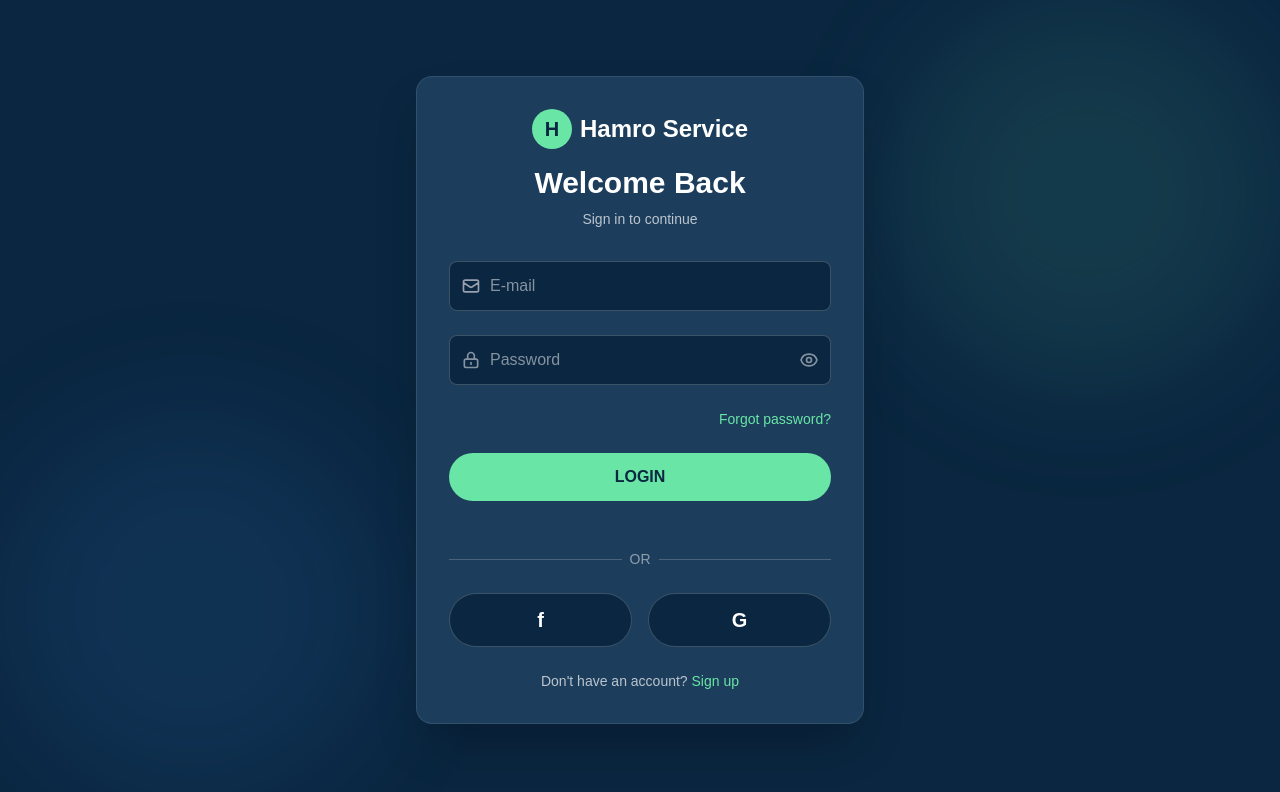
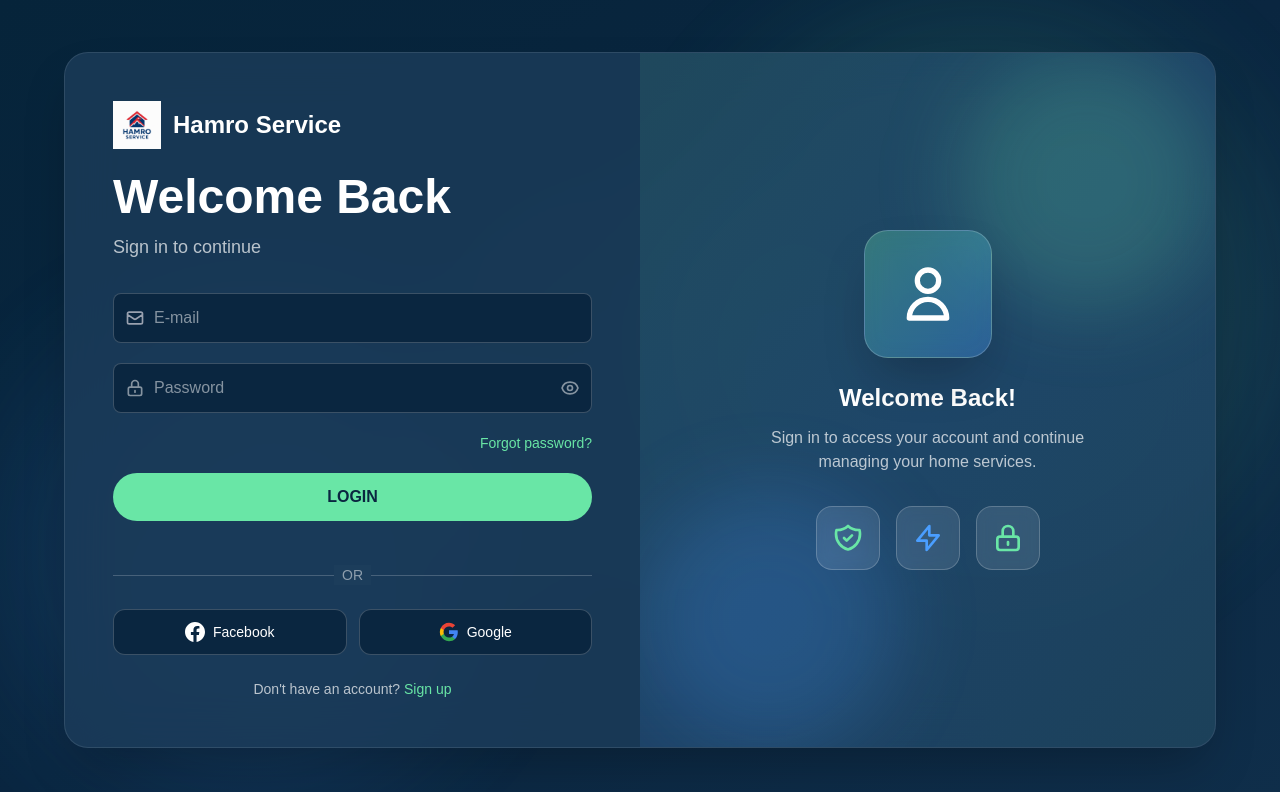
Before and after one commit to FadedShadow17/hamro_service_web_frontend, a Next.js app: page /login in a window 1280 px wide. Shown: the top 792 px of the page. Built offline with nearby package versions, Linux system fonts and the light colour scheme.

Commit message:
Login, Signup page optimization

```diff
--- a/app/(auth)/_components/AuthCard.tsx
+++ b/app/(auth)/_components/AuthCard.tsx
@@ -4,30 +4,129 @@ interface AuthCardProps {
   title: string;
   subtitle?: string;
   children: ReactNode;
+  illustration?: 'login' | 'register' | 'forgot';
 }
 
-export function AuthCard({ title, subtitle, children }: AuthCardProps) {
+export function AuthCard({ title, subtitle, children, illustration = 'login' }: AuthCardProps) {
   return (
-    <div className="flex min-h-screen items-center justify-center bg-[#0A2640] px-4 py-12">
-      {/* Subtle gradient shapes */}
-      <div className="absolute top-0 right-0 w-96 h-96 bg-[#69E6A6]/10 rounded-full blur-3xl"></div>
-      <div className="absolute bottom-0 left-0 w-96 h-96 bg-[#4A9EFF]/10 rounded-full blur-3xl"></div>
+    <div className="flex min-h-screen items-center justify-center bg-gradient-to-br from-[#06243A] via-[#0A2640] to-[#0F2E4A] px-4 py-12 relative overflow-hidden">
+      {/* Animated gradient shapes */}
+      <div className="absolute top-0 right-0 w-[600px] h-[600px] bg-[#69E6A6]/15 rounded-full blur-3xl animate-pulse"></div>
+      <div className="absolute bottom-0 left-0 w-[500px] h-[500px] bg-[#4A9EFF]/15 rounded-full blur-3xl animate-pulse" style={{ animationDelay: '1s' }}></div>
+      <div className="absolute top-1/2 left-1/2 transform -translate-x-1/2 -translate-y-1/2 w-[400px] h-[400px] bg-[#69E6A6]/5 rounded-full blur-3xl"></div>
 
-      <div className="w-full max-w-md relative z-10">
-        <div className="rounded-2xl bg-[#1C3D5B] p-8 shadow-2xl border border-white/10">
-          <div className="mb-8 text-center">
-            <div className="flex items-center justify-center space-x-2 mb-4">
-              <div className="w-10 h-10 rounded-full bg-[#69E6A6] flex items-center justify-center">
-                <span className="text-[#0A2640] font-bold text-xl">H</span>
+      <div className="w-full max-w-6xl relative z-10">
+        <div className="grid grid-cols-1 lg:grid-cols-2 gap-0 bg-[#1C3D5B]/80 backdrop-blur-xl rounded-3xl shadow-2xl border border-white/10 overflow-hidden">
+          {/* Left Side - Form */}
+          <div className="p-8 lg:p-12 flex flex-col justify-center">
+            <div className="mb-8">
+              <div className="flex items-center space-x-3 mb-6">
+                <div className="relative w-12 h-12 flex-shrink-0">
+                  <img
+                    src="/images/hamro service.png"
+                    alt="Hamro Service Logo"
+                    className="w-full h-full object-contain"
+                  />
+                </div>
+                <span className="text-white text-2xl font-bold">Hamro Service</span>
               </div>
-              <span className="text-white text-2xl font-bold">Hamro Service</span>
+              <h1 className="text-4xl lg:text-5xl font-bold text-white mb-3">{title}</h1>
+              {subtitle && (
+                <p className="text-lg text-white/70">{subtitle}</p>
+              )}
             </div>
-            <h1 className="text-3xl font-bold text-white">{title}</h1>
-            {subtitle && (
-              <p className="mt-2 text-sm text-white/70">{subtitle}</p>
-            )}
+            {children}
           </div>
-          {children}
+
+          {/* Right Side - Illustration */}
+          <div className="hidden lg:flex items-center justify-center p-12 bg-gradient-to-br from-[#69E6A6]/10 via-[#4A9EFF]/10 to-[#69E6A6]/5 relative overflow-hidden">
+            {/* Decorative elements */}
+            <div className="absolute top-0 right-0 w-64 h-64 bg-[#69E6A6]/20 rounded-full blur-2xl"></div>
+            <div className="absolute bottom-0 left-0 w-64 h-64 bg-[#4A9EFF]/20 rounded-full blur-2xl"></div>
+
+            <div className="relative z-10 text-center">
+              {illustration === 'login' && (
+                <div className="space-y-6">
+                  <div className="w-32 h-32 mx-auto rounded-3xl bg-gradient-to-br from-[#69E6A6]/30 to-[#4A9EFF]/30 backdrop-blur-md border border-white/20 flex items-center justify-center shadow-2xl">
+                    <svg className="w-16 h-16 text-white" fill="none" stroke="currentColor" viewBox="0 0 24 24">
+                      <path strokeLinecap="round" strokeLinejoin="round" strokeWidth={2} d="M16 7a4 4 0 11-8 0 4 4 0 018 0zM12 14a7 7 0 00-7 7h14a7 7 0 00-7-7z" />
+                    </svg>
+                  </div>
+                  <div className="space-y-3">
+                    <h3 className="text-2xl font-bold text-white">Welcome Back!</h3>
+                    <p className="text-white/70 max-w-sm mx-auto">
+                      Sign in to access your account and continue managing your home services.
+                    </p>
+                  </div>
+                  <div className="flex justify-center gap-4 mt-8">
+                    <div className="w-16 h-16 rounded-2xl bg-white/10 backdrop-blur-sm border border-white/20 flex items-center justify-center">
+                      <svg className="w-8 h-8 text-[#69E6A6]" fill="none" stroke="currentColor" viewBox="0 0 24 24">
+                        <path strokeLinecap="round" strokeLinejoin="round" strokeWidth={2} d="M9 12l2 2 4-4m5.618-4.016A11.955 11.955 0 0112 2.944a11.955 11.955 0 01-8.618 3.04A12.02 12.02 0 003 9c0 5.591 3.824 10.29 9 11.622 5.176-1.332 9-6.03 9-11.622 0-1.042-.133-2.052-.382-3.016z" />
+                      </svg>
+                    </div>
+                    <div className="w-16 h-16 rounded-2xl bg-white/10 backdrop-blur-sm border border-white/20 flex items-center justify-center">
+                      <svg className="w-8 h-8 text-[#4A9EFF]" fill="none" stroke="currentColor" viewBox="0 0 24 24">
+                        <path strokeLinecap="round" strokeLinejoin="round" strokeWidth={2} d="M13 10V3L4 14h7v7l9-11h-7z" />
+                      </svg>
+                    </div>
+                    <div className="w-16 h-16 rounded-2xl bg-white/10 backdrop-blur-sm border border-white/20 flex items-center justify-center">
+                      <svg className="w-8 h-8 text-[#69E6A6]" fill="none" stroke="currentColor" viewBox="0 0 24 24">
+                        <path strokeLinecap="round" strokeLinejoin="round" strokeWidth={2} d="M12 15v2m-6 4h12a2 2 0 002-2v-6a2 2 0 00-2-2H6a2 2 0 00-2 2v6a2 2 0 002 2zm10-10V7a4 4 0 00-8 0v4h8z" />
+                      </svg>
+                    </div>
+                  </div>
+                </div>
+              )}
+
+              {illustration === 'register' && (
+                <div className="space-y-6">
+                  <div className="w-32 h-32 mx-auto rounded-3xl bg-gradient-to-br from-[#69E6A6]/30 to-[#4A9EFF]/30 backdrop-blur-md border border-white/20 flex items-center justify-center shadow-2xl">
+                    <svg className="w-16 h-16 text-white" fill="none" stroke="currentColor" viewBox="0 0 24 24">
+                      <path strokeLinecap="round" strokeLinejoin="round" strokeWidth={2} d="M18 9v3m0 0v3m0-3h3m-3 0h-3m-2-5a4 4 0 11-8 0 4 4 0 018 0zM3 20a6 6 0 0112 0v1H3v-1z" />
+                    </svg>
+                  </div>
+                  <div className="space-y-3">
+                    <h3 className="text-2xl font-bold text-white">Join Us Today!</h3>
+                    <p className="text-white/70 max-w-sm mx-auto">
+                      Create your account and start booking professional home services in minutes.
+                    </p>
+                  </div>
+                  <div className="grid grid-cols-3 gap-3 mt-8">
+                    {[1, 2, 3].map((i) => (
+                      <div key={i} className="w-full h-20 rounded-xl bg-white/10 backdrop-blur-sm border border-white/20 flex items-center justify-center">
+                        <svg className="w-8 h-8 text-[#69E6A6]" fill="none" stroke="currentColor" viewBox="0 0 24 24">
+                          <path strokeLinecap="round" strokeLinejoin="round" strokeWidth={2} d="M5 13l4 4L19 7" />
+                        </svg>
+                      </div>
+                    ))}
+                  </div>
+                </div>
+              )}
+
+              {illustration === 'forgot' && (
+                <div className="space-y-6">
+                  <div className="w-32 h-32 mx-auto rounded-3xl bg-gradient-to-br from-[#69E6A6]/30 to-[#4A9EFF]/30 backdrop-blur-md border border-white/20 flex items-center justify-center shadow-2xl">
+                    <svg className="w-16 h-16 text-white" fill="none" stroke="currentColor" viewBox="0 0 24 24">
+                      <path strokeLinecap="round" strokeLinejoin="round" strokeWidth={2} d="M15 7a2 2 0 012 2m4 0a6 6 0 01-7.743 5.743L11 17H9v2H7v2H4a1 1 0 01-1-1v-2.586a1 1 0 01.293-.707l5.964-5.964A6 6 0 1121 9z" />
+                    </svg>
+                  </div>
+                  <div className="space-y-3">
+                    <h3 className="text-2xl font-bold text-white">Reset Password</h3>
+                    <p className="text-white/70 max-w-sm mx-auto">
+                      Enter your email address and we'll send you instructions to reset your password.
+                    </p>
+                  </div>
+                  <div className="flex justify-center mt-8">
+                    <div className="w-24 h-24 rounded-2xl bg-white/10 backdrop-blur-sm border border-white/20 flex items-center justify-center">
+                      <svg className="w-12 h-12 text-[#69E6A6]" fill="none" stroke="currentColor" viewBox="0 0 24 24">
+                        <path strokeLinecap="round" strokeLinejoin="round" strokeWidth={2} d="M3 8l7.89 5.26a2 2 0 002.22 0L21 8M5 19h14a2 2 0 002-2V7a2 2 0 00-2-2H5a2 2 0 00-2 2v10a2 2 0 002 2z" />
+                      </svg>
+                    </div>
+                  </div>
+                </div>
+              )}
+            </div>
+          </div>
         </div>
       </div>
     </div>
--- a/app/(auth)/_components/ForgotPasswordForm.tsx
+++ b/app/(auth)/_components/ForgotPasswordForm.tsx
@@ -48,7 +48,7 @@ export function ForgotPasswordForm() {
   };
 
   return (
-    <AuthCard title="Forgot Password" subtitle="Enter your email to reset password">
+    <AuthCard title="Forgot Password" subtitle="Enter your email to reset password" illustration="forgot">
       <form onSubmit={handleSubmit(onSubmit)} className="space-y-6">
         {error && (
           <div className="rounded-lg bg-red-500/20 border border-red-500/50 p-3 text-sm text-red-400">
--- a/app/(auth)/_components/LoginForm.tsx
+++ b/app/(auth)/_components/LoginForm.tsx
@@ -64,8 +64,8 @@ export function LoginForm() {
   };
 
   return (
-    <AuthCard title="Welcome Back" subtitle="Sign in to continue">
-      <form onSubmit={handleSubmit(onSubmit)} className="space-y-6">
+    <AuthCard title="Welcome Back" subtitle="Sign in to continue" illustration="login">
+      <form onSubmit={handleSubmit(onSubmit)} className="space-y-5">
         {success && (
           <div className="rounded-lg bg-[#69E6A6]/20 border border-[#69E6A6]/50 p-3 text-sm text-[#69E6A6]">
             {success}
@@ -206,18 +206,27 @@ export function LoginForm() {
           </div>
         </div>
 
-        <div className="flex gap-4">
+        <div className="flex gap-3">
           <button
             type="button"
-            className="flex flex-1 items-center justify-center rounded-full border border-white/20 bg-[#0A2640] p-3 transition-colors hover:bg-white/10"
+            className="flex flex-1 items-center justify-center gap-2 rounded-xl border border-white/20 bg-[#0A2640] py-3 px-4 transition-all hover:bg-white/10 hover:border-[#69E6A6]/30"
           >
-            <span className="text-xl font-bold text-white">f</span>
+            <svg className="w-5 h-5 text-white" fill="currentColor" viewBox="0 0 24 24">
+              <path d="M24 12.073c0-6.627-5.373-12-12-12s-12 5.373-12 12c0 5.99 4.388 10.954 10.125 11.854v-8.385H7.078v-3.47h3.047V9.43c0-3.007 1.792-4.669 4.533-4.669 1.312 0 2.686.235 2.686.235v2.953H15.83c-1.491 0-1.956.925-1.956 1.874v2.25h3.328l-.532 3.47h-2.796v8.385C19.612 23.027 24 18.062 24 12.073z"/>
+            </svg>
+            <span className="text-sm font-medium text-white">Facebook</span>
           </button>
           <button
             type="button"
-            className="flex flex-1 items-center justify-center rounded-full border border-white/20 bg-[#0A2640] p-3 transition-colors hover:bg-white/10"
+            className="flex flex-1 items-center justify-center gap-2 rounded-xl border border-white/20 bg-[#0A2640] py-3 px-4 transition-all hover:bg-white/10 hover:border-[#69E6A6]/30"
           >
-            <span className="text-xl font-bold text-white">G</span>
+            <svg className="w-5 h-5 text-white" fill="currentColor" viewBox="0 0 24 24">
+              <path d="M22.56 12.25c0-.78-.07-1.53-.2-2.25H12v4.26h5.92c-.26 1.37-1.04 2.53-2.21 3.31v2.77h3.57c2.08-1.92 3.28-4.74 3.28-8.09z" fill="#4285F4"/>
+              <path d="M12 23c2.97 0 5.46-.98 7.28-2.66l-3.57-2.77c-.98.66-2.23 1.06-3.71 1.06-2.86 0-5.29-1.93-6.16-4.53H2.18v2.84C3.99 20.53 7.7 23 12 23z" fill="#34A853"/>
+              <path d="M5.84 14.09c-.22-.66-.35-1.36-.35-2.09s.13-1.43.35-2.09V7.07H2.18C1.43 8.55 1 10.22 1 12s.43 3.45 1.18 4.93l2.85-2.22.81-.62z" fill="#FBBC05"/>
+              <path d="M12 5.38c1.62 0 3.06.56 4.21 1.64l3.15-3.15C17.45 2.09 14.97 1 12 1 7.7 1 3.99 3.47 2.18 7.07l3.66 2.84c.87-2.6 3.3-4.53 6.16-4.53z" fill="#EA4335"/>
+            </svg>
+            <span className="text-sm font-medium text-white">Google</span>
           </button>
         </div>
 
--- a/app/(auth)/_components/RegisterForm.tsx
+++ b/app/(auth)/_components/RegisterForm.tsx
@@ -53,8 +53,8 @@ export function RegisterForm() {
   };
 
   return (
-    <AuthCard title="Create Account" subtitle="Sign up to get started">
-      <form onSubmit={handleSubmit(onSubmit)} className="space-y-5">
+    <AuthCard title="Create Account" subtitle="Sign up to get started" illustration="register">
+      <form onSubmit={handleSubmit(onSubmit)} className="space-y-4">
         {error && (
           <div className="rounded-lg bg-red-500/20 border border-red-500/50 p-3 text-sm text-red-400">
             {error}
```
